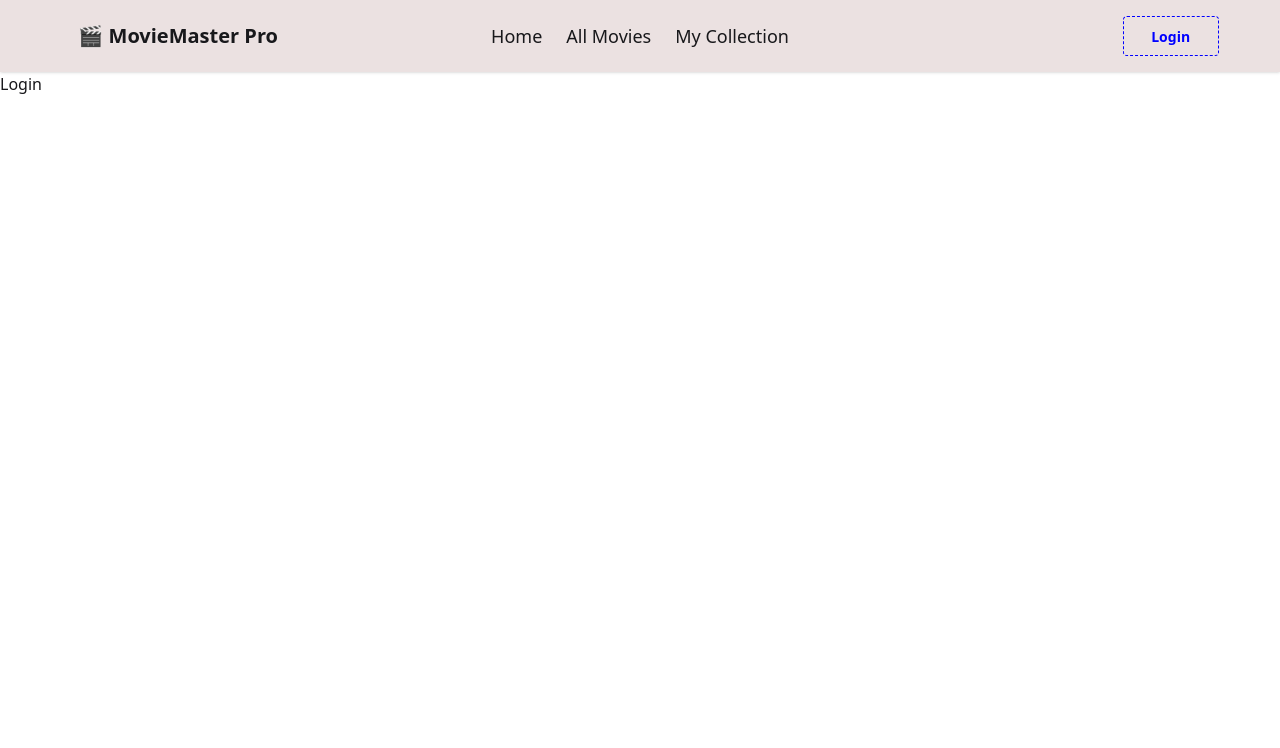
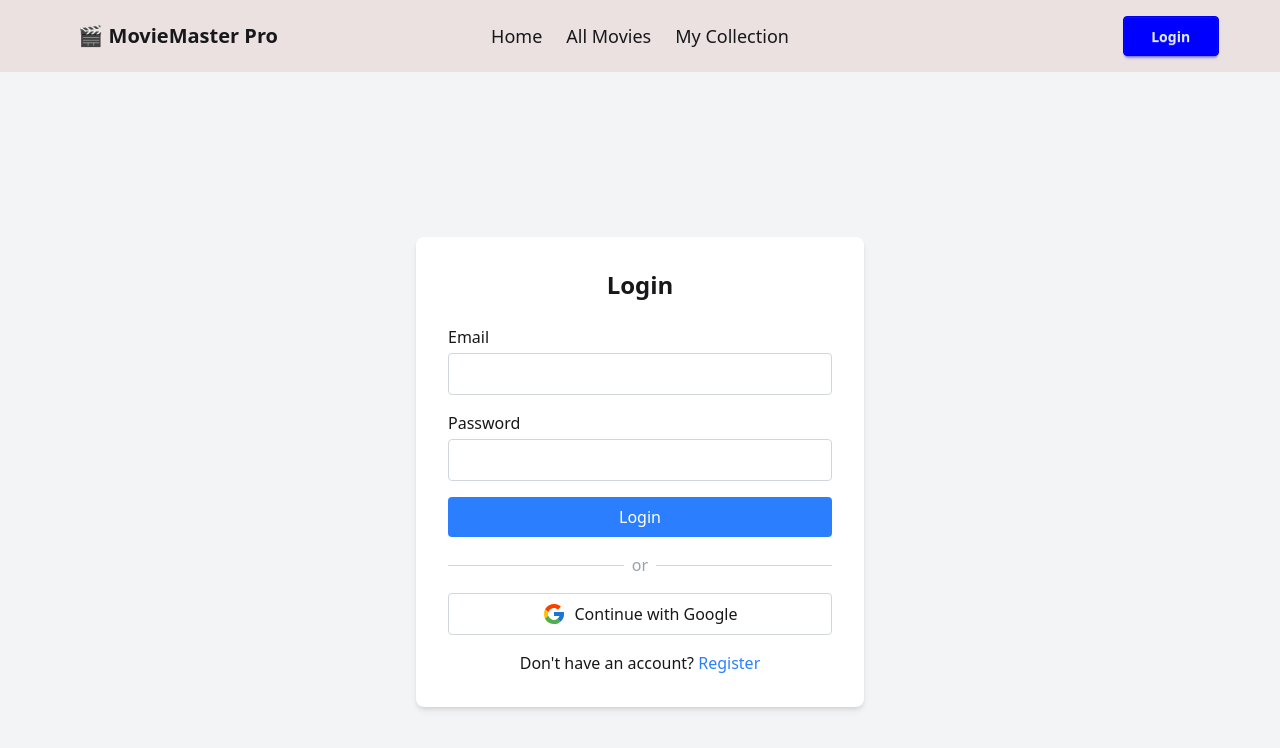
Before and after one commit to sharif-ahmad557/movie-master-studio-client, a React (Vite) app: page /login in a window 1280 px wide. Shown: the top 748 px of the page. Built offline with nearby package versions, Linux system fonts and the light colour scheme; no server answers.

Commit message:
login page firevase connect

```diff
--- a/package.json
+++ b/package.json
@@ -11,8 +11,10 @@
   },
   "dependencies": {
     "@tailwindcss/vite": "^4.1.17",
+    "firebase": "^12.5.0",
     "react": "^19.2.0",
     "react-dom": "^19.2.0",
+    "react-hot-toast": "^2.6.0",
     "react-icons": "^5.5.0",
     "react-router": "^7.9.5",
     "react-router-dom": "^7.9.5",
--- a/src/components/Navbar.jsx
+++ b/src/components/Navbar.jsx
@@ -1,8 +1,17 @@
-import React from "react";
+import React, { useContext } from "react";
 import { Link } from "react-router-dom";
-import { FaSun, FaMoon } from "react-icons/fa";
+import { FaSun, FaMoon, FaUserCircle } from "react-icons/fa";
+import { AuthContext } from "../provider/AuthProvider"; // এখানে তোমার AuthContext ফাইলের পাথ বসাও
 
 const Navbar = () => {
+  const { user, logOut } = useContext(AuthContext);
+
+  const handleLogout = () => {
+    logOut()
+      .then(() => console.log("Logged out"))
+      .catch((err) => console.error(err));
+  };
+
   return (
     <div className="shadow-sm bg-[#ebe1e1]">
       <div className="navbar w-11/12 mx-auto">
@@ -61,11 +70,54 @@ const Navbar = () => {
           </ul>
         </div>
 
-        {/* Right Side (Login Button) */}
-        <div className="navbar-end">
-          <Link to="/login">
-            <button className="btn btn-dash btn-primary w-24">Login</button>
-          </Link>
+        {/* Right Side */}
+        <div className="navbar-end flex items-center gap-2">
+
+          {/* যদি লগইন থাকে */}
+          {user ? (
+            <div className="dropdown dropdown-end">
+              <div
+                tabIndex={0}
+                role="button"
+                className="btn btn-ghost btn-circle avatar"
+              >
+                <div className="w-10 rounded-full">
+                  <img
+                    alt="User avatar"
+                    src={
+                      user.photoURL ||
+                      "https://i.ibb.co/YbP7V6G/default-avatar.png"
+                    }
+                  />
+                </div>
+              </div>
+              <ul
+                tabIndex={0}
+                className="menu menu-sm dropdown-content mt-3 p-2 shadow bg-base-100 rounded-box w-52"
+              >
+                <li>
+                  <p className="font-semibold text-center">
+                    {user.displayName || "User"}
+                  </p>
+                </li>
+                <li>
+                  <Link to="/profile">Profile</Link>
+                </li>
+                <li>
+                  <button
+                    onClick={handleLogout}
+                    className="text-red-500 font-medium"
+                  >
+                    Logout
+                  </button>
+                </li>
+              </ul>
+            </div>
+          ) : (
+            <Link to="/login">
+              <button className="btn btn-primary w-24">Login</button>
+            </Link>
+          )}
         </div>
       </div>
     </div>
--- /dev/null
+++ b/src/firebase/firebase.config.js
@@ -0,0 +1,14 @@
+import { initializeApp } from "firebase/app";
+
+const firebaseConfig = {
+  apiKey: import.meta.env.VITE_FIREBASE_API_KEY,
+  authDomain: import.meta.env.VITE_FIREBASE_AUTH_DOMAIN,
+  projectId: import.meta.env.VITE_FIREBASE_PROJECT_ID,
+  storageBucket: import.meta.env.VITE_FIREBASE_STORAGE_BUCKET,
+  messagingSenderId: import.meta.env.VITE_FIREBASE_MESSAGING_SENDER_ID,
+  appId: import.meta.env.VITE_FIREBASE_APP_ID,
+};
+
+const app = initializeApp(firebaseConfig);
+
+export default app;
--- a/src/main.jsx
+++ b/src/main.jsx
@@ -1,19 +1,19 @@
 import { StrictMode } from "react";
 import { createRoot } from "react-dom/client";
 import "./index.css";
-import App from "./App.jsx";
-import { createBrowserRouter } from "react-router";
-import { RouterProvider } from "react-router/dom";
+import { createBrowserRouter, RouterProvider } from "react-router-dom"; // ✅ একসাথে ঠিক করা হয়েছে
 import MainLayout from "./layout/MainLayout.jsx";
 import Home from "./pages/Home.jsx";
 import AllMovies from "./pages/AllMovies.jsx";
 import MyCollection from "./pages/MyCollection.jsx";
 import Login from "./pages/Login.jsx";
+import AuthProvider from "./provider/AuthProvider.jsx"; // ✅ AuthProvider ইমপোর্ট করা হয়েছে
 
+// ✅ Router Setup
 const router = createBrowserRouter([
   {
     path: "/",
-    Component: MainLayout,
+    element: <MainLayout />, // ✅ Component → element
     children: [
       {
         index: true,
@@ -29,14 +29,17 @@ const router = createBrowserRouter([
       },
       {
         path: "login",
-        element: <Login />
-      }
+        element: <Login />,
+      },
     ],
   },
 ]);
 
+// ✅ Rendering
 createRoot(document.getElementById("root")).render(
   <StrictMode>
-    <RouterProvider router={router} />
+    <AuthProvider>
+      <RouterProvider router={router} />
+    </AuthProvider>
   </StrictMode>
 );
--- a/src/pages/Login.jsx
+++ b/src/pages/Login.jsx
@@ -1,11 +1,94 @@
-import React from 'react';
+import React, { useState, useContext } from "react";
+import { Link, useNavigate } from "react-router-dom";
+import { AuthContext } from "../provider/AuthProvider"; // AuthProvider path ঠিক রাখো
+import { toast } from "react-hot-toast"; // npm install react-hot-toast
+import { FcGoogle } from "react-icons/fc";
 
 const Login = () => {
-    return (
-        <div>
-            <h2>Login</h2>
+  const { logIn, googleSignIn } = useContext(AuthContext);
+  const navigate = useNavigate();
+  const [email, setEmail] = useState("");
+  const [password, setPassword] = useState("");
+
+  const handleLogin = (e) => {
+    e.preventDefault();
+    logIn(email, password)
+      .then(() => {
+        toast.success("Login successful!");
+        navigate("/"); // Success → Home
+      })
+      .catch((err) => {
+        toast.error(err.message);
+      });
+  };
+
+  const handleGoogleLogin = () => {
+    googleSignIn()
+      .then(() => {
+        toast.success("Google Login successful!");
+        navigate("/"); // Success → Home
+      })
+      .catch((err) => {
+        toast.error(err.message);
+      });
+  };
+
+  return (
+    <div className="flex justify-center items-center min-h-screen bg-gray-100">
+      <div className="bg-white p-8 rounded-lg shadow-md w-full max-w-md">
+        <h2 className="text-2xl font-bold mb-6 text-center">Login</h2>
+        <form onSubmit={handleLogin} className="space-y-4">
+          <div>
+            <label className="block font-medium mb-1">Email</label>
+            <input
+              type="email"
+              value={email}
+              onChange={(e) => setEmail(e.target.value)}
+              required
+              className="w-full border border-gray-300 p-2 rounded focus:outline-none focus:ring-2 focus:ring-blue-400"
+            />
+          </div>
+          <div>
+            <label className="block font-medium mb-1">Password</label>
+            <input
+              type="password"
+              value={password}
+              onChange={(e) => setPassword(e.target.value)}
+              required
+              className="w-full border border-gray-300 p-2 rounded focus:outline-none focus:ring-2 focus:ring-blue-400"
+            />
+          </div>
+          <button
+            type="submit"
+            className="w-full bg-blue-500 text-white py-2 rounded hover:bg-blue-600 transition"
+          >
+            Login
+          </button>
+        </form>
+
+        <div className="flex items-center my-4">
+          <hr className="flex-grow border-gray-300" />
+          <span className="px-2 text-gray-400">or</span>
+          <hr className="flex-grow border-gray-300" />
         </div>
-    );
+
+        <button
+          onClick={handleGoogleLogin}
+          className="w-full border border-gray-300 py-2 rounded flex items-center justify-center gap-2 hover:bg-gray-100 transition"
+        >
+          <FcGoogle size={24} />
+          Continue with Google
+        </button>
+
+        <p className="mt-4 text-center">
+          Don't have an account?{" "}
+          <Link to="/register" className="text-blue-500 font-medium">
+            Register
+          </Link>
+        </p>
+      </div>
+    </div>
+  );
 };
 
 export default Login;
--- /dev/null
+++ b/src/pages/Register.jsx
@@ -0,0 +1,11 @@
+import React from 'react';
+
+const Register = () => {
+    return (
+        <div>
+            <h2>Register</h2>
+        </div>
+    );
+};
+
+export default Register;
--- /dev/null
+++ b/src/provider/AuthProvider.jsx
@@ -0,0 +1,79 @@
+import React, { createContext, useEffect, useState } from "react";
+import {
+  GoogleAuthProvider,
+  createUserWithEmailAndPassword,
+  onAuthStateChanged,
+  signInWithEmailAndPassword,
+  signInWithPopup,
+  signOut,
+  updateProfile,
+  getAuth,
+} from "firebase/auth";
+import app from "../firebase/firebase.config";
+
+export const AuthContext = createContext();
+const auth = getAuth(app);
+
+const AuthProvider = ({ children }) => {
+  const [user, setUser] = useState(null);
+  const [loading, setLoading] = useState(true);
+
+  const googleProvider = new GoogleAuthProvider();
+
+  // ✅ Create user (Register)
+  const createUser = (email, password) => {
+    setLoading(true);
+    return createUserWithEmailAndPassword(auth, email, password);
+  };
+
+  // ✅ Login with email/password
+  const signIn = (email, password) => {
+    setLoading(true);
+    return signInWithEmailAndPassword(auth, email, password);
+  };
+
+  // ✅ Google login
+  const googleLogin = () => {
+    setLoading(true);
+    return signInWithPopup(auth, googleProvider);
+  };
+
+  // ✅ Update user profile
+  const updateUserProfile = (name, photo) => {
+    return updateProfile(auth.currentUser, {
+      displayName: name,
+      photoURL: photo,
+    });
+  };
+
+  // ✅ Logout
+  const logOut = () => {
+    setLoading(true);
+    return signOut(auth);
+  };
+
+  // ✅ Observer for user state
+  useEffect(() => {
+    const unsubscribe = onAuthStateChanged(auth, (currentUser) => {
+      setUser(currentUser);
+      setLoading(false);
+    });
+    return () => unsubscribe();
+  }, []);
+
+  const authInfo = {
+    user,
+    loading,
+    createUser,
+    signIn,
+    googleLogin,
+    updateUserProfile,
+    logOut,
+  };
+
+  return (
+    <AuthContext.Provider value={authInfo}>{children}</AuthContext.Provider>
+  );
+};
+
+export default AuthProvider;
```
Also changed, not shown: 2 other files (tests, documents, lock files or other folders).
